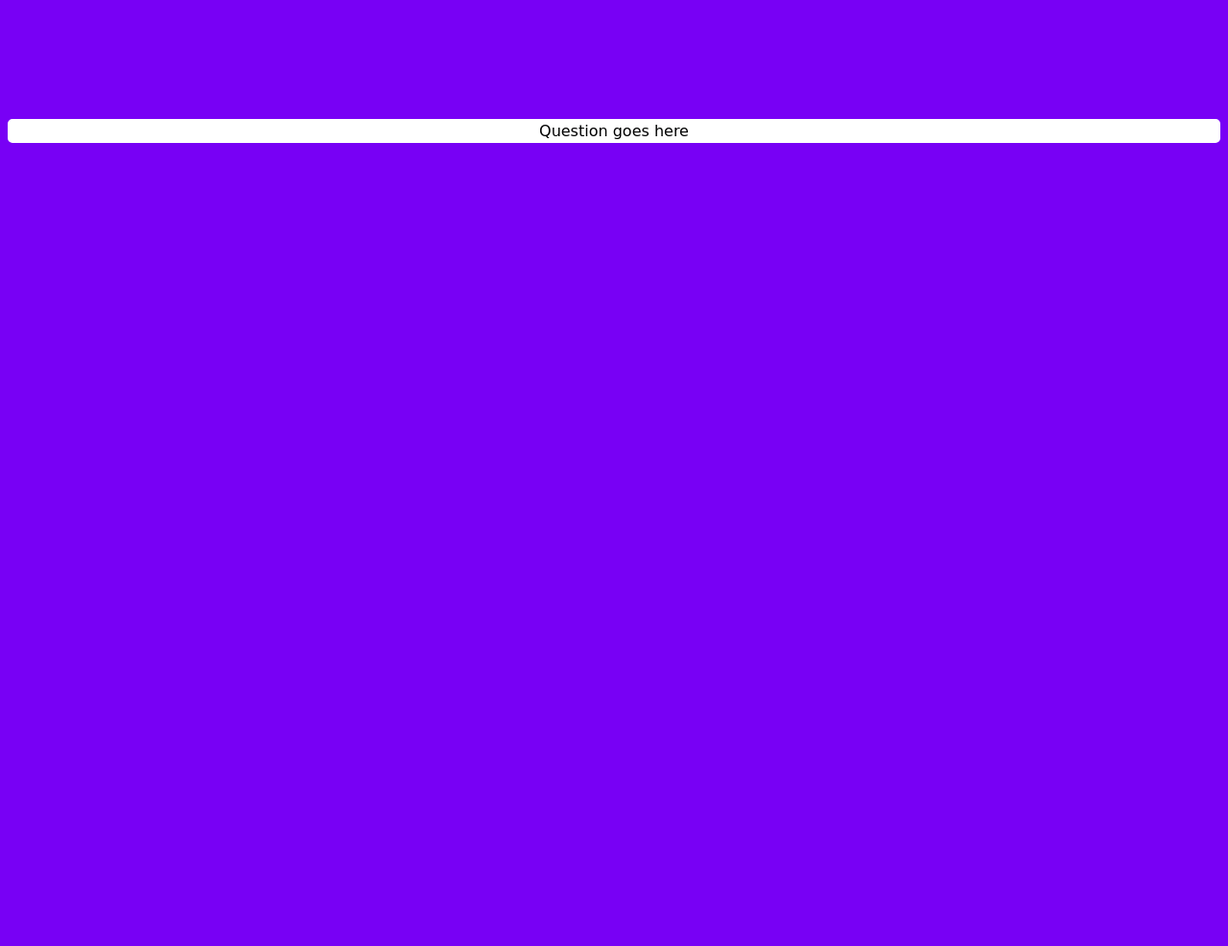
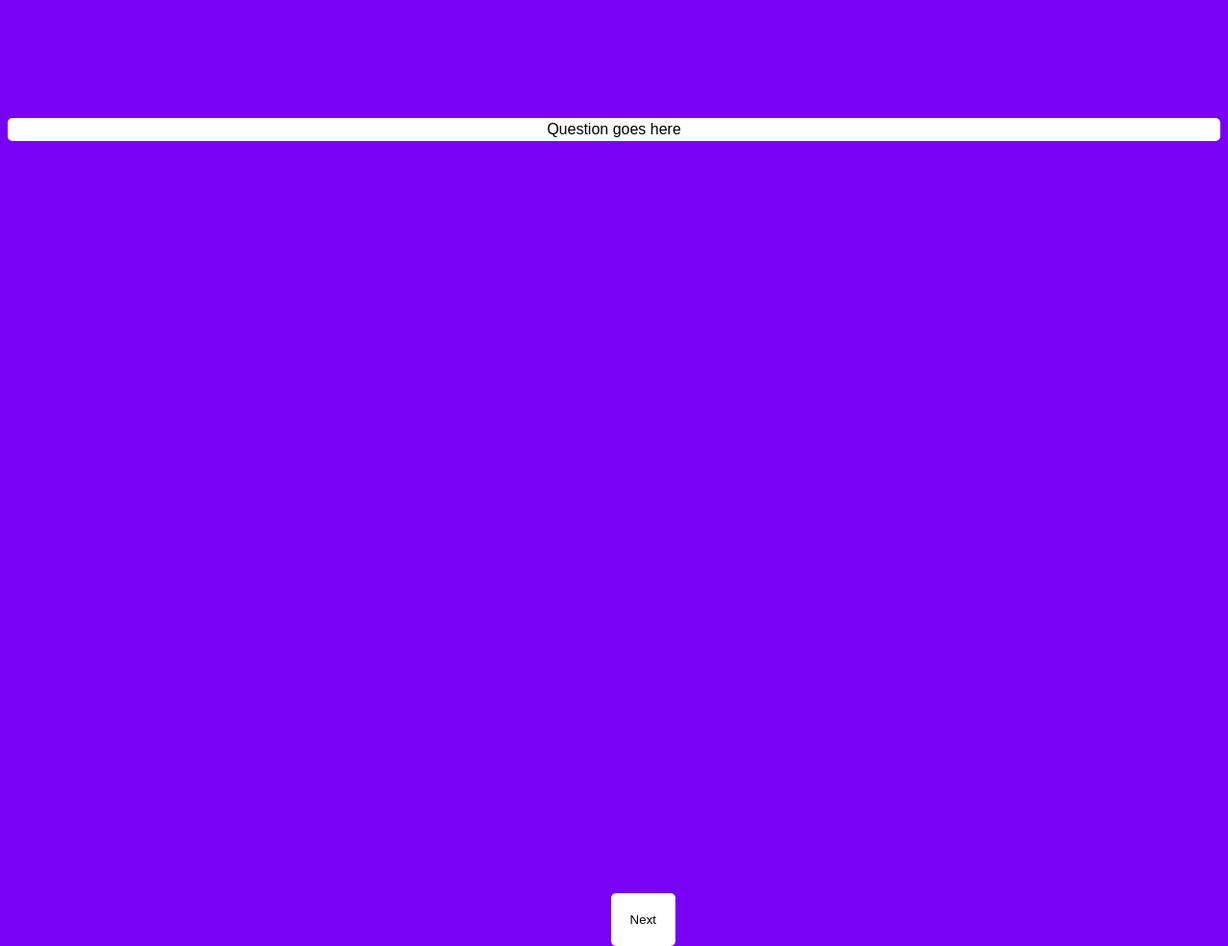
Before and after one commit to zurinayli/Odd-One-Out, a plain HTML site: page questions.html in a window 1280 px wide. Shown: the part 280-1266 px from the top of the page at 96% size. Before the commit the page ends 1053 px from the top, so only its background shows below. Drawn offline with Linux system fonts and the light colour scheme.

Commit message:
Update questions.html

```diff
--- a/questions.html
+++ b/questions.html
@@ -11,9 +11,11 @@
         p {
             text-align: center;
             margin-top: 15%;
-            font-family: cursive;
+            font-family: sans-serif;
             color: black;
-            border-radius: 5px;
+            border-radius:5px;
+
+
         }
 
         .container {
@@ -30,6 +32,7 @@
             border-color: white;
             background: white;
         }
+
 
         .back-button {
             position: absolute;
@@ -58,6 +61,17 @@
             margin-top: 10px;
             margin-right: 10px;
         }
+        .next-button{
+        position:absolute;
+        margin-top:60%;
+        right:45%;
+        border:none;
+        background-color:white;
+        cursor:pointer;
+        padding:20px;
+        border-radius:5px;
+
+        }
     </style>
 </head>
 
@@ -65,10 +79,8 @@
     <p class="border">Name ask Name</p>
     <p class="border">Question goes here</p>
     <button class="back-button">Back</button>
+    <button class="next-button">Next</button>
     <button class="home-button">Home</button>
-    <div class="container">
-
-    </div>
 </body>
 
 </html>
```
